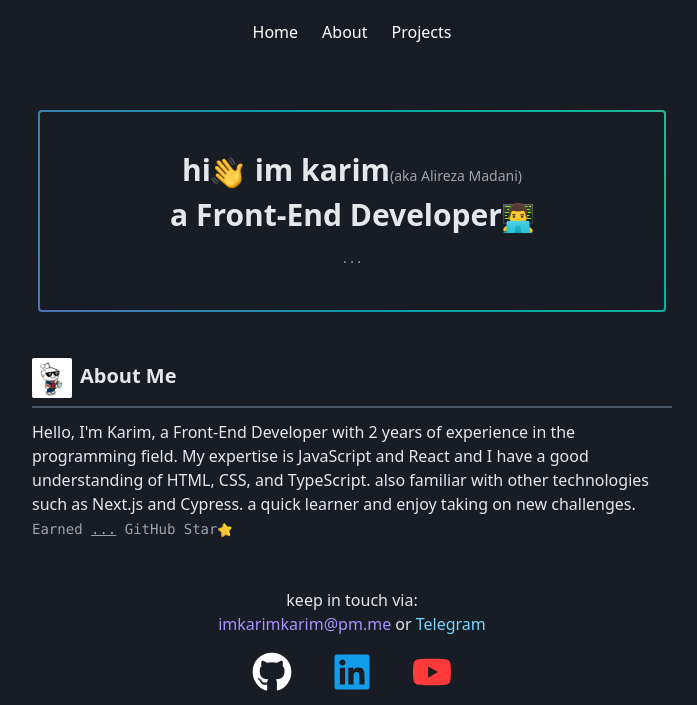
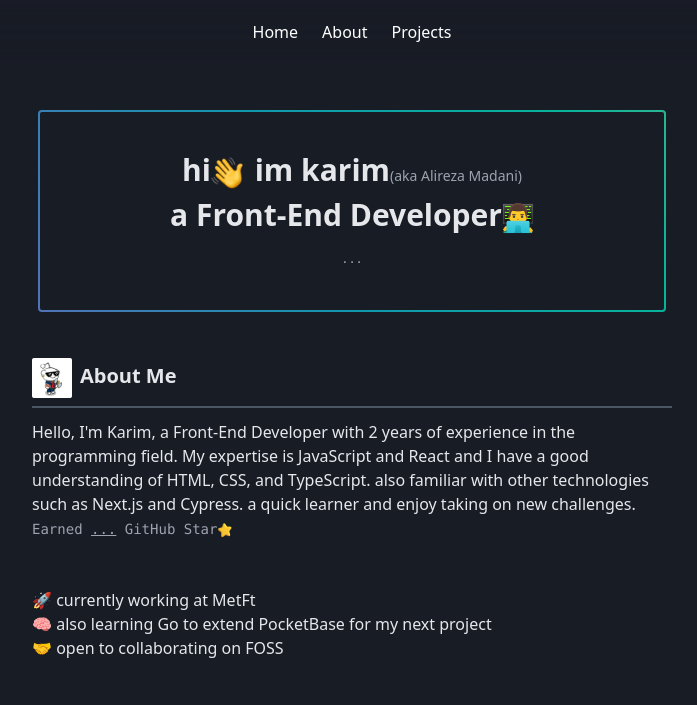
Before and after one commit to imkarimkarim/karimrun, an Astro site: page / in a window 1280 px wide. Shown: the top 705 px of the page, without its empty margins (288-985 px from the left). Built offline with nearby package versions, Linux system fonts and the light colour scheme; Astro itself is replaced by a stand-in of ours; no server answers.

Commit message:
feat: add current status section

```diff
--- /dev/null
+++ b/src/components/current-status.md
@@ -0,0 +1,3 @@
+- 🚀  currently working at [MetFt](http://metft.com/)
+- 🧠  also learning [Go](https://go.dev/) to extend [PocketBase](https://pocketbase.io/) for [my next project](https://github.com/coffeeMenu/)
+- 🤝  open to collaborating on FOSS
--- a/src/pages/index.astro
+++ b/src/pages/index.astro
@@ -6,6 +6,7 @@ import AboutMe from '../components/about-me.astro';
 import Socials from '../components/socials.astro';
 import Weapons from '../components/weapons.astro';
 import { Image } from '@astrojs/image/components';
+import CurrentStatus from '../components/current-status.md';
 ---
 
 <Layout title="karim, aka Alireza Madani">
@@ -18,6 +19,10 @@ import { Image } from '@astrojs/image/components';
             <a href="https://github.com/imkarimkarim?tab=repositories&q=&type=&language=&sort=stargazers" target="_blank"
                 ><span class="font-extralight text-sm text-gray-400 font-mono">Earned <span class="font-extralight underline text-sm text-gray-400 font-mono" id="gh-star-count">...</span> GitHub Star<Image class="w-4 h-4 inline" width={100} height={100} format={'webp'} src="/emojis/star.png" alt="waving hand emoji" /></span>
             </a>
+        </section>
+
+        <section class="mt-12 mx-4 sm:mx-0 sm:w-2/3 lg:w-2/4 text-left">
+            <CurrentStatus />
         </section>
 
         <section class="mt-12 mx-4 sm:mx-0 sm:w-2/3 lg:w-2/4 text-center">
```
